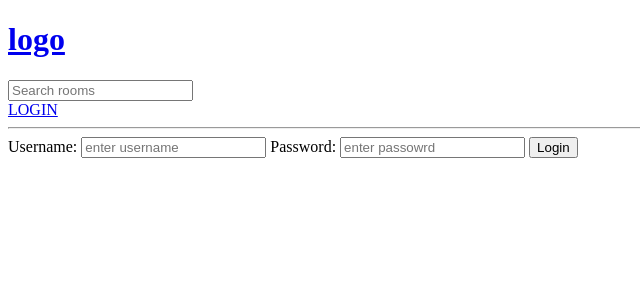
After one commit to JatinGera27aug/django_dennisivy, a Django app: page /login/ in a window 1280 px wide. The commit adds this page. Shown: the top 300 px of the page, without its empty margins (0-640 px from the left). Run offline with Django 3.2, Linux system fonts and the light colour scheme.

Commit message:
topic search done, login authentication otw

```diff
--- a/base/templates/base/home.html
+++ b/base/templates/base/home.html
@@ -44,6 +44,7 @@
     </div>
 
     <div>
+        <h5>{{room_count}} rooms available</h5>
         <a href="{% url 'create-room' %}">CREATE ROOM</a>
         <div>
             {% for room in rooms %}
--- /dev/null
+++ b/base/templates/base/login_reg.html
@@ -0,0 +1,19 @@
+{% extends 'main.html' %}
+
+{% block content %}
+
+<div>
+    <form method="POST" action="">
+        {% csrf_token %}
+
+        <label>Username:</label>
+        <input type="text" name="username" placeholder="enter username">
+
+        <label >Password:</label>
+        <input type="password" name="passowrd" placeholder="enter passowrd">
+        <!-- if value likhe name ki jagah to wo pre filled ho jati -->
+        <input type="submit" value="Login">
+    </form>
+</div>
+
+{% endblock content %}
--- a/base/urls.py
+++ b/base/urls.py
@@ -5,6 +5,7 @@ from . import views
 
 #idhar ham saaman/request le rhe hain
 urlpatterns=[
+    path('login/', views.loginPage, name="login"),
     path('', views.home, name="home"),
     path('room/<str:pk>', views.room, name="room"), #pointing to views of base
 
--- a/base/views.py
+++ b/base/views.py
@@ -1,6 +1,10 @@
 from django.shortcuts import render, redirect
+from django.db.models import Q
 from .models import Room, Topic
 from .forms import RoomForm
+from django.contrib import messages
+from django.contrib.auth import authenticate, login, logout
+from django.contrib.auth.models import User  # for using User for login credentials here
 # Create your views here.
 
 #there are gonna be what we need to render, contains whole data when someone
@@ -15,6 +19,32 @@ from .forms import RoomForm
 #     {'id':3, 'name':'DSA'}
 # ]
 
+
+def loginPage(request):
+
+    if request.method == 'POST':
+        username = request.POST.get('username')
+        password = request.POST.get('password')
+
+        try:
+            user = User.objects.get(username=username)
+        except:
+            messages.error(request, 'User does not exist')
+            # using django hash message now
+
+        user = authenticate(request, username=username, password=password)
+        if user is not None:
+            login(request, user)  # creates a session in browser
+            return redirect('home')
+        else:
+            messages.error(request, 'USERNAME or PASSWORD does not exist')
+
+    context = {}
+    return render(request,'base/login_reg.html', context)
+
+
+
+
 def home(request):
     q = request.GET.get('q') if request.GET.get('q')!=None else ''
     #pehla GET is method, get is func
@@ -22,13 +52,17 @@ def home(request):
 
     # rooms = Room.objects.all()    #gets all rooms from db
 
-    rooms = Room.objects.filter(topic__name__icontains=q)
+    rooms = Room.objects.filter(
+        Q(topic__name__contains=q) |
+        Q(name__icontains=q) |
+        Q(description__icontains=q))  #this will make it responsive to every search
     # icontains ka use filter krne ke liye, ki kuch letter bhi ho to bhi filter krke select krel
     # like title mein nhi, par desc mein bhi to wo check kr lega
     # i means it is not case sensitive
     topics = Topic.objects.all()
+    room_count = rooms.count()  #works faster thsn len in python
 
-    context = {'rooms':rooms, 'topics': topics}  # isko link kiya home.html se sidebar case
+    context = {'rooms':rooms, 'topics': topics, 'room_count':room_count}  # isko link kiya home.html se sidebar case
     # (upar)inme dic ki key wala var we use in html files for traversing
 
     return render(request, 'base/home.html', context)  #2nd rooms means what value we pass
--- a/templates/main.html
+++ b/templates/main.html
@@ -10,6 +10,14 @@
 
     <!-- to be displayed on top of every page, thus above block tag -->
     {% include 'navbar.html' %}
+
+    {% if messages %}
+    <ul class="messages">
+        {% for message in messages %}
+        <li >{{message}}</li>
+            {% endfor %}
+    </ul>
+    {% endif %}
     {% block content %}
     <!-- content of all other templates will be b/w this tag -->
     {% endblock content %}
--- a/templates/navbar.html
+++ b/templates/navbar.html
@@ -2,4 +2,13 @@
     <h1>logo</h1>
 </a>
 
+<form method="GET" action="{% url 'home' %}">  <!--will always get back to rooms page(filtered waal) no matter where am i-->
+
+    <input type="text" name="q" placeholder="Search rooms">
+    <!-- this above one for letting user search manuallu from search  -->
+    <!-- with submit, we have to click button
+    but with text, we can do hit enter -->
+</form>
+
+<a href="{% url 'login' %}">LOGIN</a>
 <hr>
```
Also changed, not shown: db.sqlite3.
